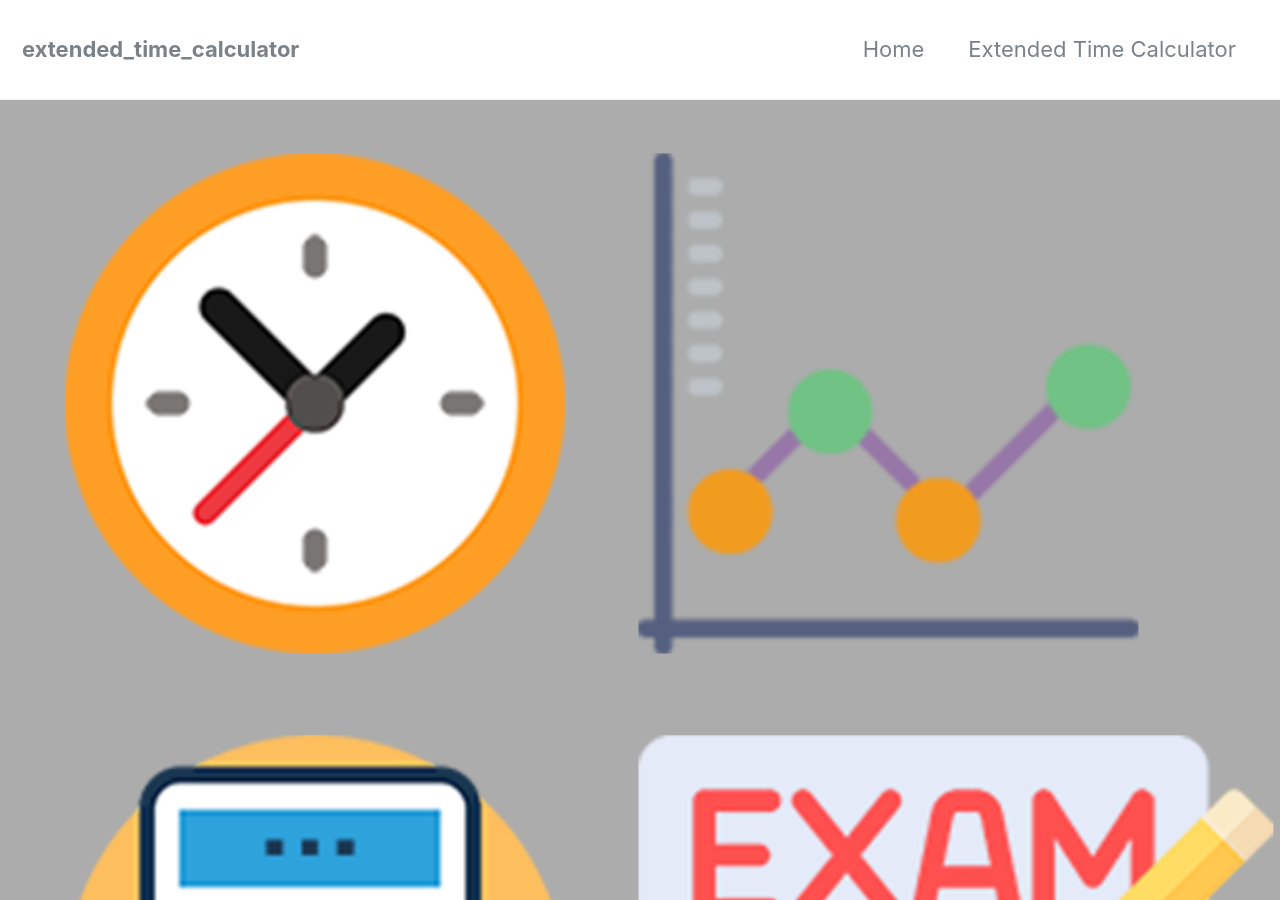
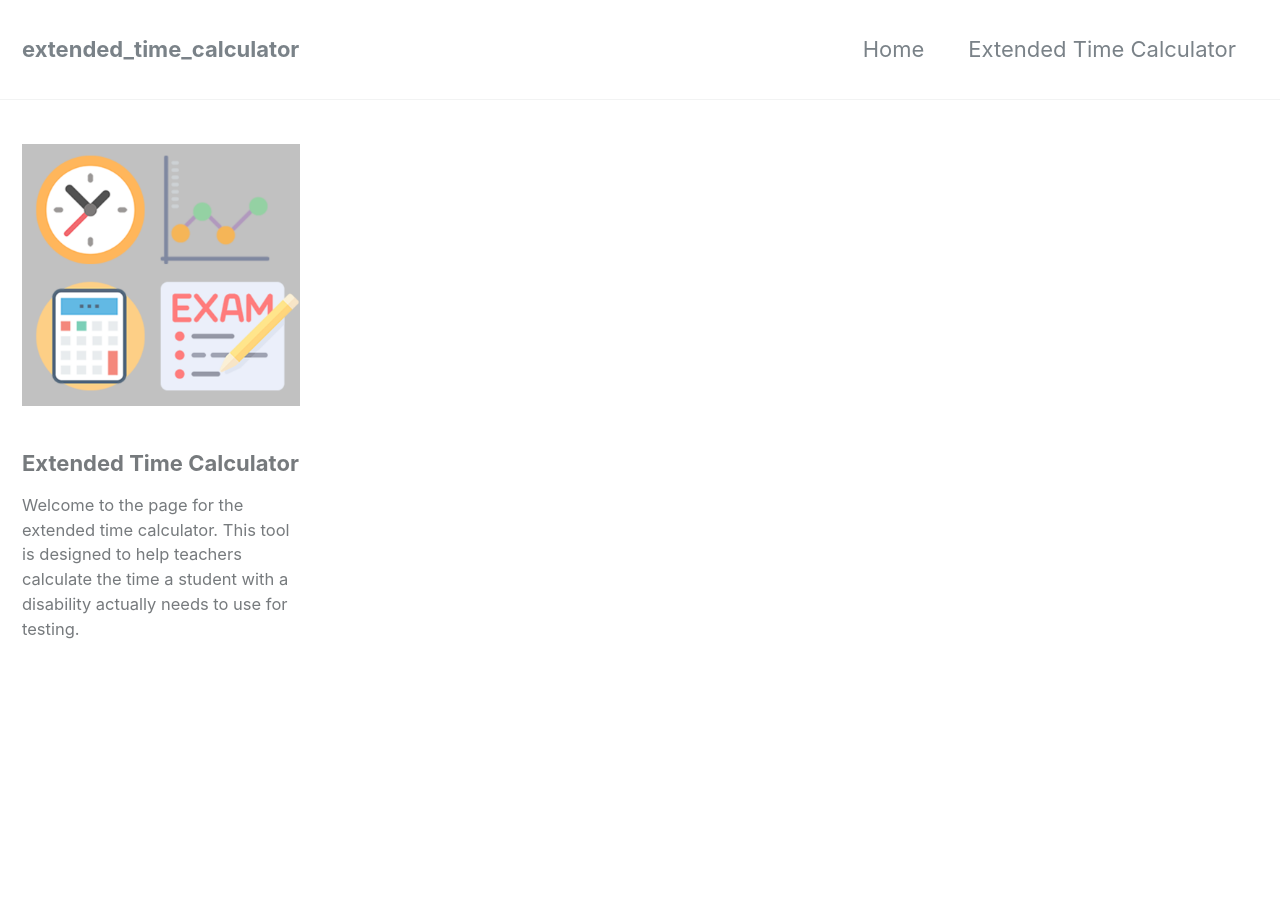
Before and after one commit to jbonz37/extended_time_calculator, a Jekyll site: the page built from index.html, in a window 1280 px wide and 900 px high. Built offline with Jekyll 4.4.1, drawn with Linux system fonts in a browser that asks for light colours; nearby versions of some CDN libraries.

Commit message:
Update index.html

```diff
--- a/index.html
+++ b/index.html
@@ -1,5 +1,8 @@
 ---
 layout: single
-header:
-  image: /assets/images/exttimeicon.png
+sidebar:
+  - title: "Extended Time Calculator"
+    image: /assets/images/exttimeicon.png
+    image_alt: "Extended time grpahic"
+    text: "Welcome to the page for the extended time calculator. This tool is designed to help teachers calculate the time a student with a disability actually needs to use for testing."
 ---
```
